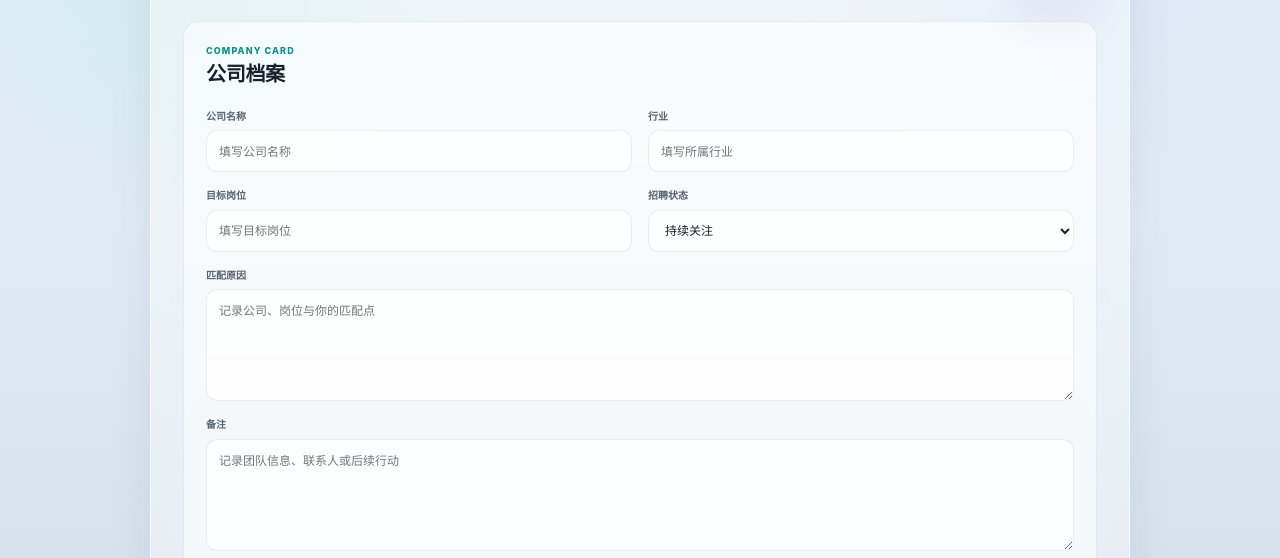
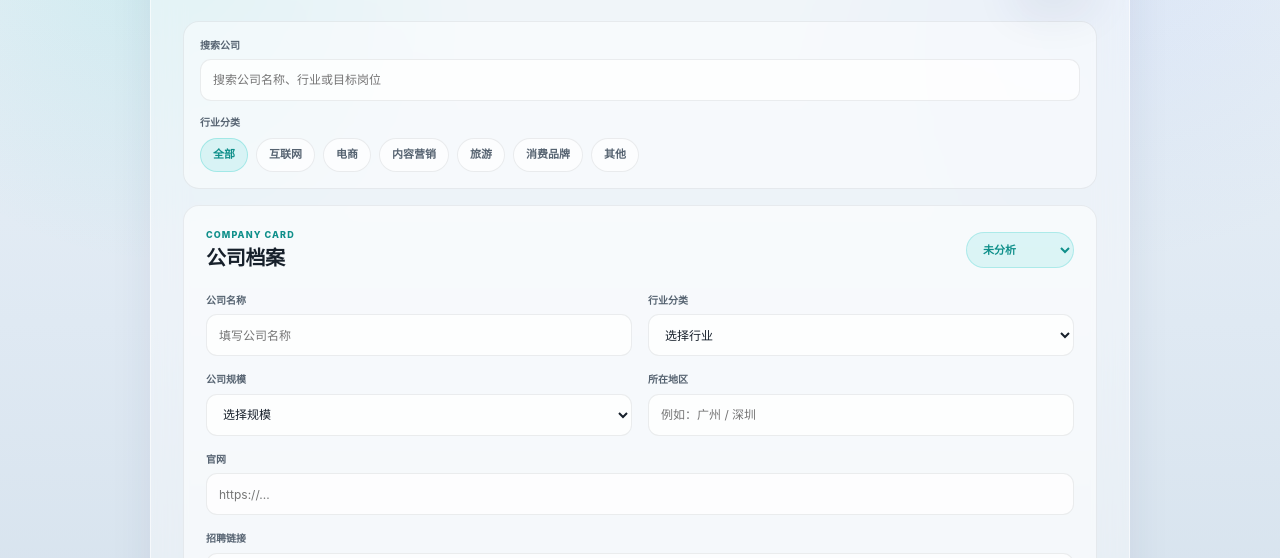
Before and after one commit to Fe1ix01/my-personal-website, a plain HTML site: page career/companies.html in a window 1280 px wide. Shown: the part 242-800 px from the top of the page. Drawn offline with Linux system fonts and the light colour scheme.

Commit message:
Update career company management

```diff
--- a/career/companies.html
+++ b/career/companies.html
@@ -5,6 +5,139 @@
   <meta name="viewport" content="width=device-width, initial-scale=1.0">
   <title>公司库 · Suze OS</title>
   <link rel="stylesheet" href="career.css">
+  <style>
+    .company-tools {
+      margin-bottom:16px;
+      padding:16px;
+      display:grid;
+      gap:14px;
+      border:1px solid rgba(23,32,43,.07);
+      border-radius:16px;
+      background:rgba(255,255,255,.45);
+    }
+
+    .company-search {
+      display:grid;
+      gap:7px;
+    }
+
+    .company-search span,
+    .company-category-title {
+      color:#566371;
+      font-size:10px;
+      font-weight:800;
+    }
+
+    .company-search input {
+      width:100%;
+      min-height:42px;
+      padding:10px 12px;
+      border:1px solid rgba(23,32,43,.08);
+      border-radius:11px;
+      background:rgba(255,255,255,.72);
+      color:var(--text);
+      font:inherit;
+      font-size:12px;
+      outline:none;
+    }
+
+    .company-category-filter {
+      display:grid;
+      gap:8px;
+    }
+
+    .company-categories {
+      display:flex;
+      flex-wrap:wrap;
+      gap:8px;
+    }
+
+    .company-category {
+      min-height:34px;
+      padding:7px 12px;
+      border:1px solid rgba(23,32,43,.08);
+      border-radius:999px;
+      background:rgba(255,255,255,.66);
+      color:#566371;
+      cursor:pointer;
+      font:inherit;
+      font-size:11px;
+      font-weight:800;
+      outline:none;
+    }
+
+    .company-category-active {
+      border-color:rgba(22,201,195,.28);
+      background:rgba(22,201,195,.12);
+      color:var(--accent-deep);
+    }
+
+    .company-card-head {
+      display:flex;
+      align-items:center;
+      justify-content:space-between;
+      gap:16px;
+    }
+
+    .company-status {
+      flex:0 0 auto;
+    }
+
+    .company-status-select {
+      min-height:36px;
+      padding:7px 30px 7px 12px;
+      border:1px solid rgba(22,201,195,.24);
+      border-radius:999px;
+      background:rgba(22,201,195,.12);
+      color:var(--accent-deep);
+      cursor:pointer;
+      font:inherit;
+      font-size:11px;
+      font-weight:800;
+      outline:none;
+    }
+
+    .company-search input:focus,
+    .company-category:focus-visible,
+    .company-status-select:focus {
+      border-color:rgba(22,201,195,.46);
+      box-shadow:0 0 0 3px rgba(22,201,195,.09);
+    }
+
+    .sr-only {
+      position:absolute;
+      width:1px;
+      height:1px;
+      padding:0;
+      margin:-1px;
+      overflow:hidden;
+      clip:rect(0,0,0,0);
+      white-space:nowrap;
+      border:0;
+    }
+
+    @media(max-width:768px) {
+      .company-tools {
+        padding:14px;
+      }
+
+      .company-card-head {
+        align-items:flex-start;
+        flex-direction:column;
+      }
+
+      .company-status,
+      .company-status-select {
+        width:100%;
+      }
+
+      .company-search input,
+      .company-category,
+      .company-status-select {
+        font-size:16px;
+      }
+    }
+  </style>
 </head>
 <body>
   <header class="career-header">
@@ -24,43 +157,100 @@
         <a class="back-button tracker-back" href="../index.html">返回首页</a>
       </div>
 
-      <div class="record-card">
-        <div class="record-card-head">
-          <div class="record-kicker">COMPANY CARD</div>
-          <h2>公司档案</h2>
+      <section class="company-tools" aria-label="公司筛选">
+        <label class="company-search">
+          <span>搜索公司</span>
+          <input type="search" name="company-search" placeholder="搜索公司名称、行业或目标岗位">
+        </label>
+        <div class="company-category-filter">
+          <div class="company-category-title">行业分类</div>
+          <div class="company-categories" aria-label="行业分类标签">
+            <button class="company-category company-category-active" type="button">全部</button>
+            <button class="company-category" type="button">互联网</button>
+            <button class="company-category" type="button">电商</button>
+            <button class="company-category" type="button">内容营销</button>
+            <button class="company-category" type="button">旅游</button>
+            <button class="company-category" type="button">消费品牌</button>
+            <button class="company-category" type="button">其他</button>
+          </div>
         </div>
+      </section>
+
+      <form class="record-card" aria-label="公司卡片模板">
+        <div class="record-card-head company-card-head">
+          <div>
+            <div class="record-kicker">COMPANY CARD</div>
+            <h2>公司档案</h2>
+          </div>
+          <label class="company-status">
+            <span class="sr-only">公司状态</span>
+            <select class="company-status-select" name="status">
+              <option>未分析</option>
+              <option>值得投递</option>
+              <option>已投递</option>
+              <option>面试中</option>
+              <option>不考虑</option>
+            </select>
+          </label>
+        </div>
+
         <div class="record-grid">
           <label class="record-field">
             <span>公司名称</span>
             <input type="text" name="company" placeholder="填写公司名称" autocomplete="organization">
           </label>
+
           <label class="record-field">
-            <span>行业</span>
-            <input type="text" name="industry" placeholder="填写所属行业">
+            <span>行业分类</span>
+            <select name="industry">
+              <option value="">选择行业</option>
+              <option>互联网</option>
+              <option>电商</option>
+              <option>内容营销</option>
+              <option>旅游</option>
+              <option>消费品牌</option>
+              <option>其他</option>
+            </select>
           </label>
+
+          <label class="record-field">
+            <span>公司规模</span>
+            <select name="company-size">
+              <option value="">选择规模</option>
+              <option>1–49 人</option>
+              <option>50–199 人</option>
+              <option>200–999 人</option>
+              <option>1000–9999 人</option>
+              <option>10000 人以上</option>
+            </select>
+          </label>
+
+          <label class="record-field">
+            <span>所在地区</span>
+            <input type="text" name="location" placeholder="例如：广州 / 深圳" autocomplete="address-level2">
+          </label>
+
+          <label class="record-field record-field-wide">
+            <span>官网</span>
+            <input type="url" name="website" placeholder="https://..." inputmode="url">
+          </label>
+
+          <label class="record-field record-field-wide">
+            <span>招聘链接</span>
+            <input type="url" name="recruitment-link" placeholder="https://..." inputmode="url">
+          </label>
+
           <label class="record-field">
             <span>目标岗位</span>
-            <input type="text" name="target-role" placeholder="填写目标岗位">
+            <input type="text" name="target-role" placeholder="填写目标岗位" autocomplete="organization-title">
           </label>
+
           <label class="record-field">
-            <span>招聘状态</span>
-            <select name="hiring-status">
-              <option>持续关注</option>
-              <option>招聘中</option>
-              <option>暂停招聘</option>
-              <option>已关闭</option>
-            </select>
-          </label>
-          <label class="record-field record-field-wide">
-            <span>匹配原因</span>
-            <textarea name="match-reason" placeholder="记录公司、岗位与你的匹配点"></textarea>
-          </label>
-          <label class="record-field record-field-wide">
-            <span>备注</span>
-            <textarea name="notes" placeholder="记录团队信息、联系人或后续行动"></textarea>
+            <span>匹配度评分</span>
+            <input type="number" name="match-score" min="0" max="100" step="1" inputmode="numeric" placeholder="0–100">
           </label>
         </div>
-      </div>
+      </form>
     </section>
   </main>
 </body>
```
